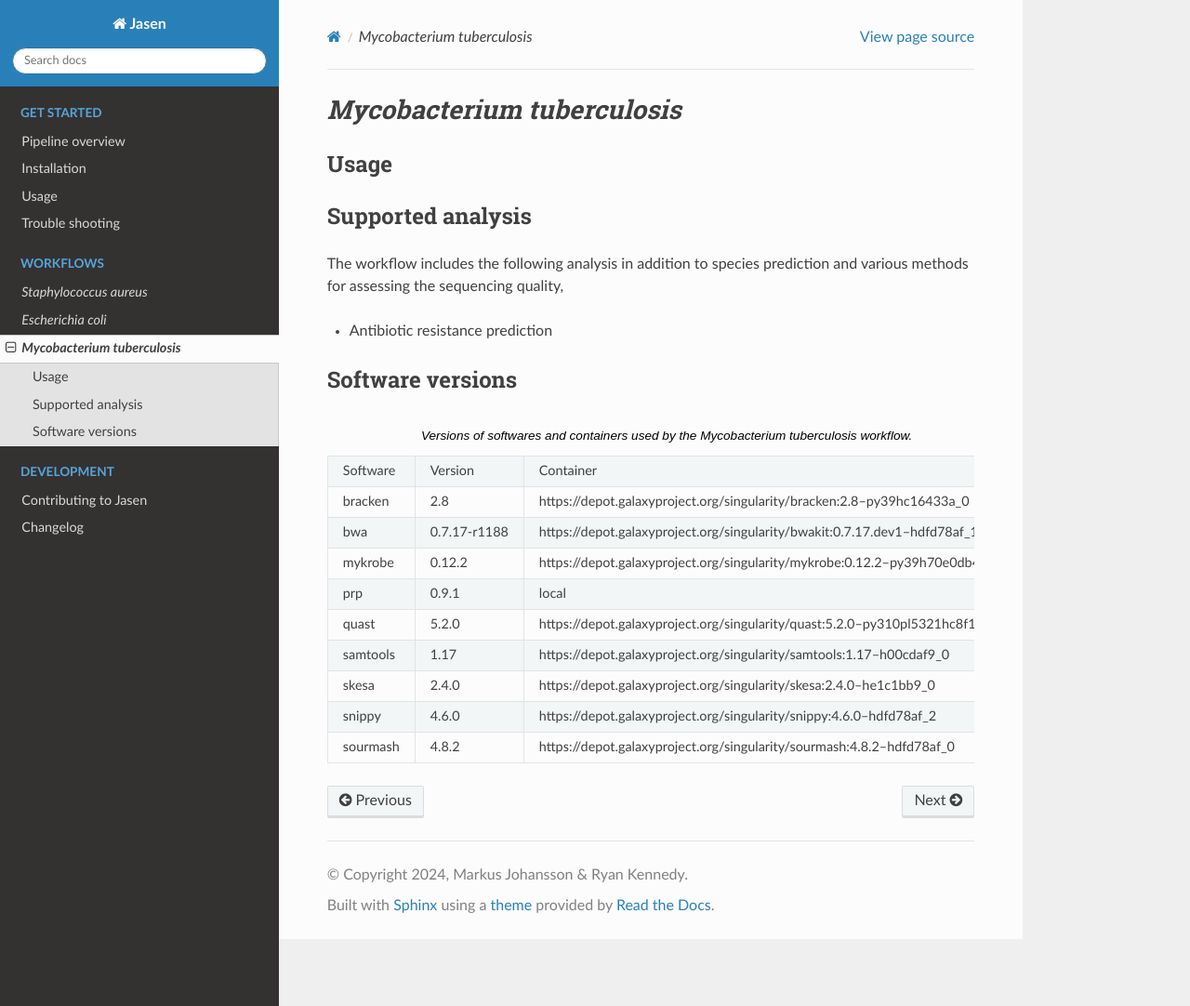
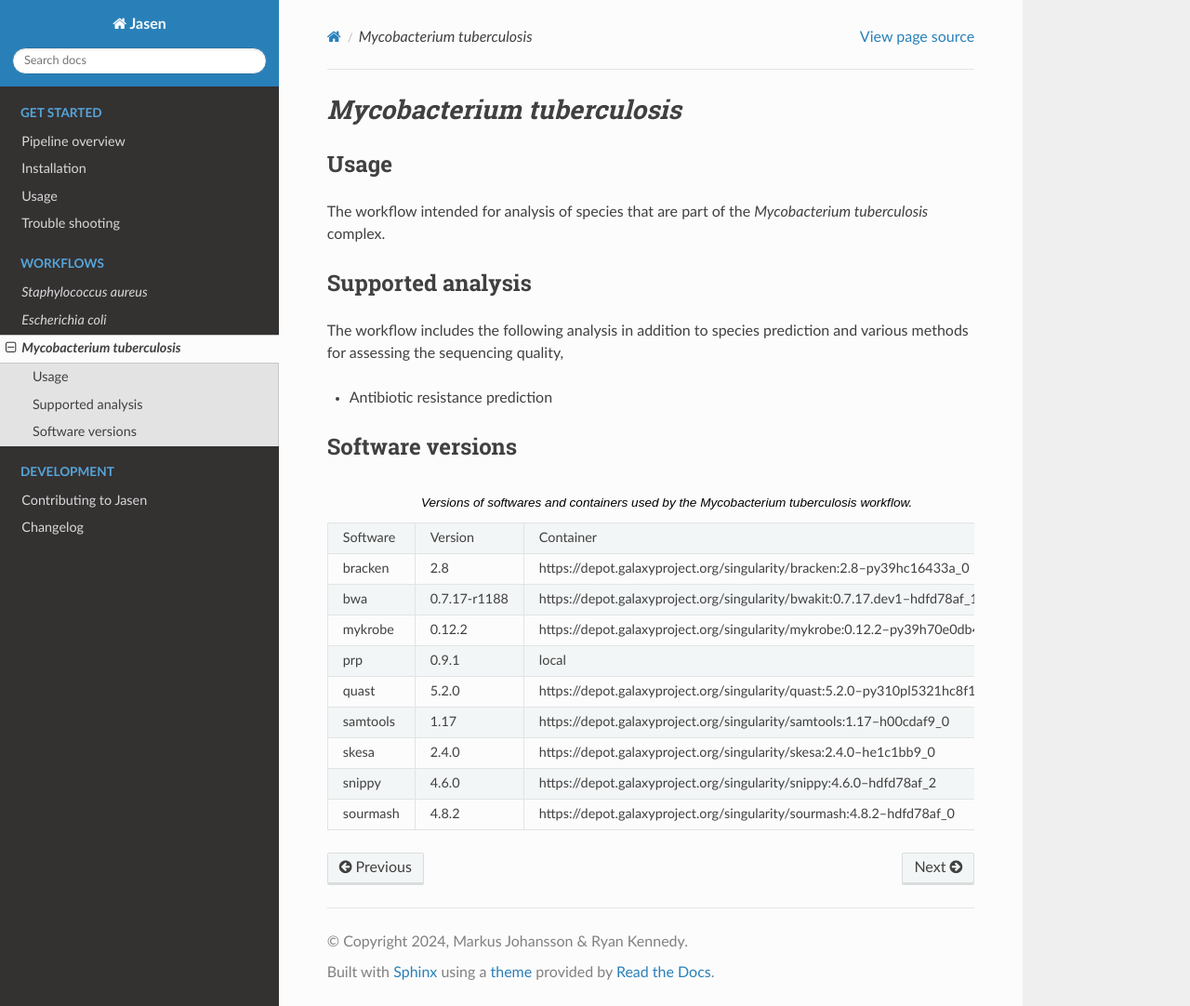
Before and after one commit to genomic-medicine-sweden/jasen, a Sphinx documentation site: the page built from docs/source/workflows/mycobacterium_tuberculosis.md, in a window 1280 px wide and 1082 px high. Shown: the whole window at 93% size. Built offline with Sphinx 7.4.7 and the Read the Docs theme 2.0.0, drawn with Linux system fonts in a browser that asks for light colours.

Commit message:
Updated some text

```diff
--- a/docs/source/workflows/mycobacterium_tuberculosis.md
+++ b/docs/source/workflows/mycobacterium_tuberculosis.md
@@ -1,6 +1,8 @@
 # *Mycobacterium tuberculosis*
 
 ## Usage
+
+The workflow intended for analysis of species that are part of the *Mycobacterium tuberculosis* complex.
 
 ## Supported analysis
 
```
